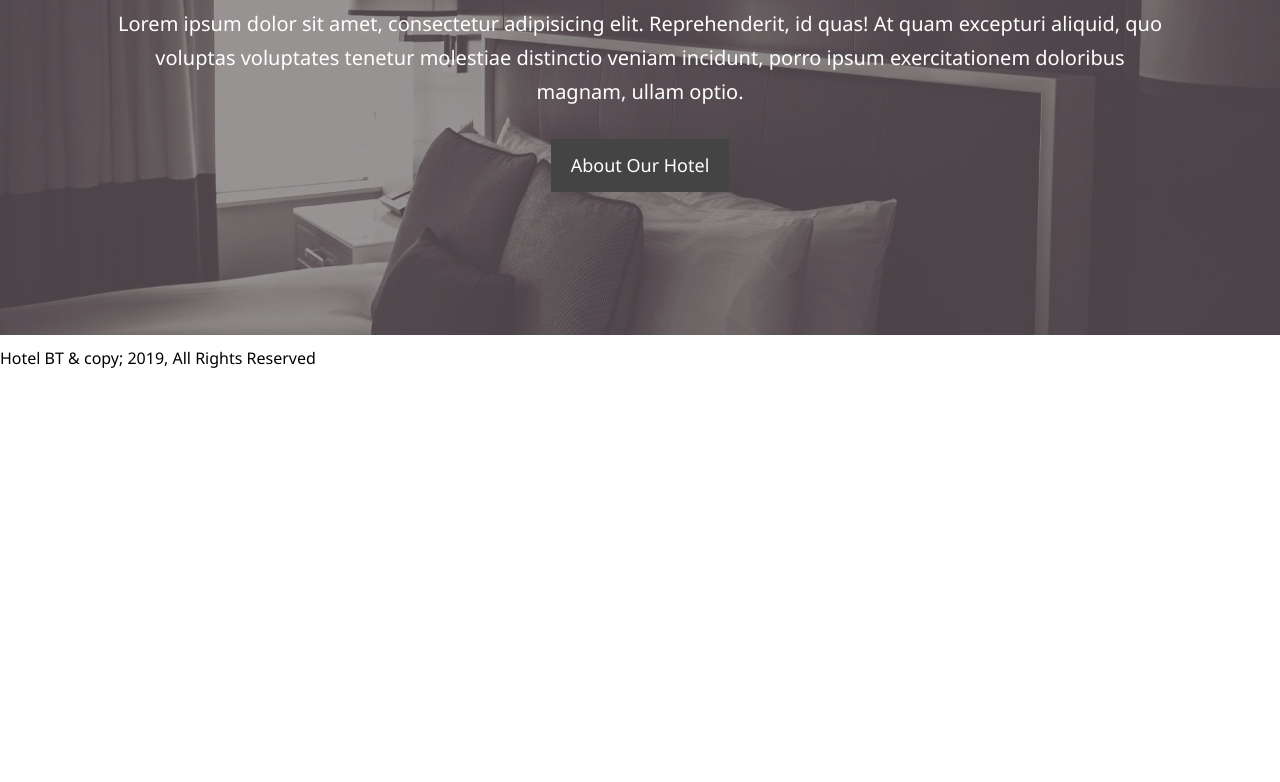
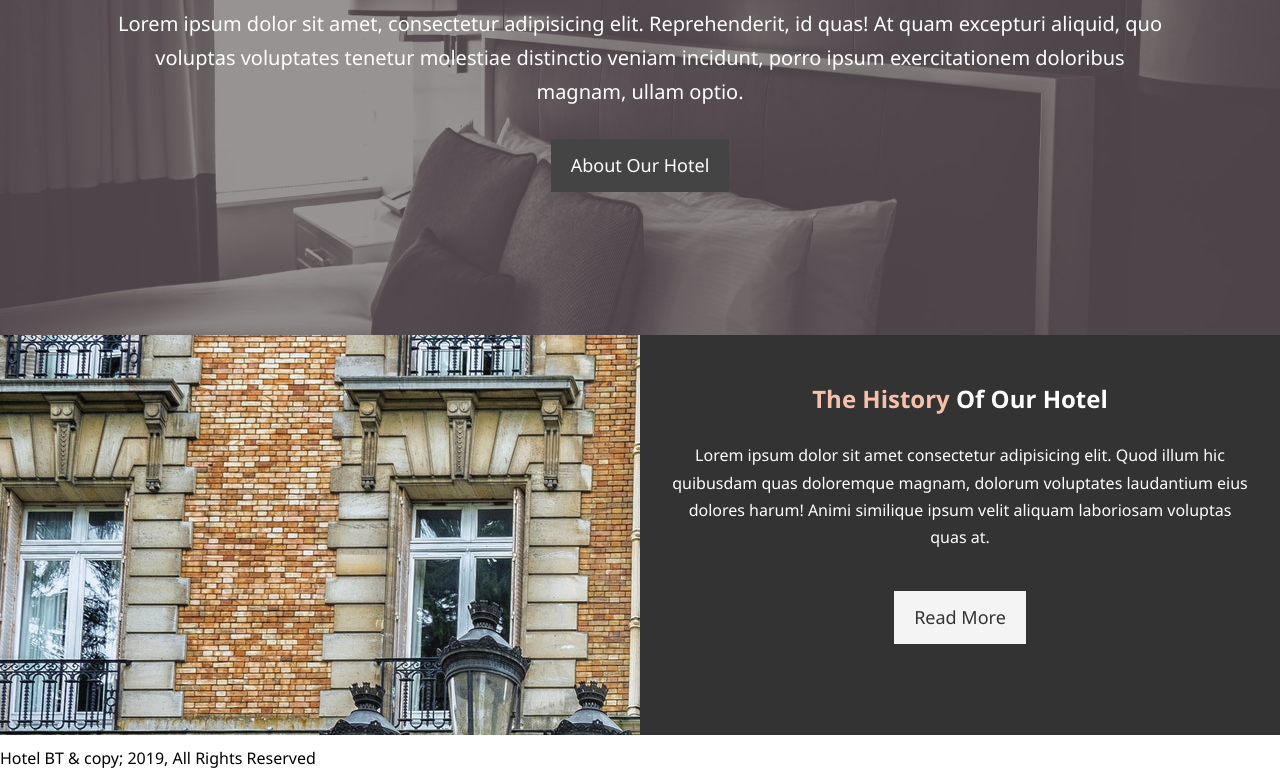
Before and after one commit to jeffreyyau93/hotel-website, a plain HTML site: page index.html in a window 1280 px wide. Shown: the part 332-1114 px from the top of the page. Before the commit the page ends 800 px from the top, so only its background shows below. Drawn offline with Linux system fonts and the light colour scheme.

Commit message:
feat: Add styling to home-info section
This commit style the home-info part of the home page.

```diff
--- a/css/style.css
+++ b/css/style.css
@@ -34,6 +34,26 @@
 .btn:hover {
 	background: #f7c0a8;
 	color: #333;
+}
+
+.btn-light {
+	background: #f4f4f4;
+	color: #333;
+}
+
+.bg-dark {
+	background: #333;
+	color: #fff;
+}
+
+.bg-light {
+	background: #f4f4f4;
+	color: #333;
+}
+
+.bg-primary {
+	background: #333;
+	color: #f7c0a8;
 }
 
 /* Main Styling */
@@ -115,3 +135,28 @@ p {
 	padding-bottom: 20px;
 	line-height: 1.7em;
 }
+
+/* Home Info */
+.home-info {
+	height: 400px;
+}
+
+.home-info .info-img {
+	float: left;
+	width: 50%;
+	background: url('../img/photo-1.jpg') no-repeat;
+	min-height: 100%;
+}
+
+.home-info .info-content {
+	float: right;
+	width: 50%;
+	height: 100%;
+	text-align: center;
+	padding: 50px 30px;
+	overflow: hidden;
+}
+
+.home-info .info-content p {
+	padding-bottom: 30px;
+}
--- a/index.html
+++ b/index.html
@@ -35,6 +35,15 @@
 		</div>
 	</header>
 
+	<section class="home-info bg-dark">
+		<div class="info-img"></div>
+		<div class="info-content">
+			<h2><span class="text-primary">The History</span> Of Our Hotel</h2>
+			<p>Lorem ipsum dolor sit amet consectetur adipisicing elit. Quod illum hic quibusdam quas doloremque magnam, dolorum voluptates laudantium eius dolores harum! Animi similique ipsum velit aliquam laboriosam voluptas quas at.</p>
+			<a href="about.html" class="btn btn-light">Read More</a>
+		</div>
+	</section>
+
 	<footer class="main-footer">
 		<p>Hotel BT & copy; 2019, All Rights Reserved</p>
 	</footer>
```
